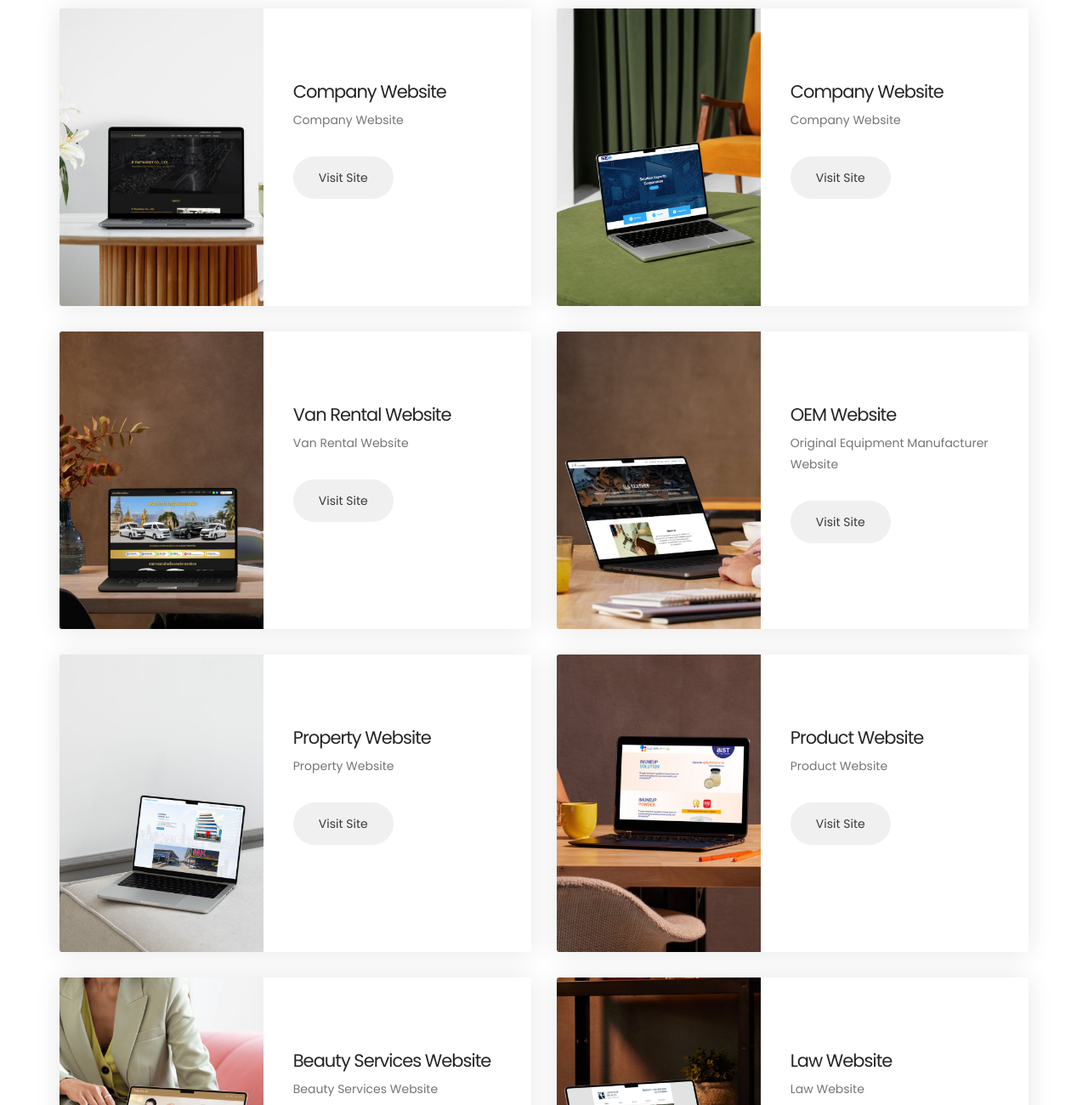
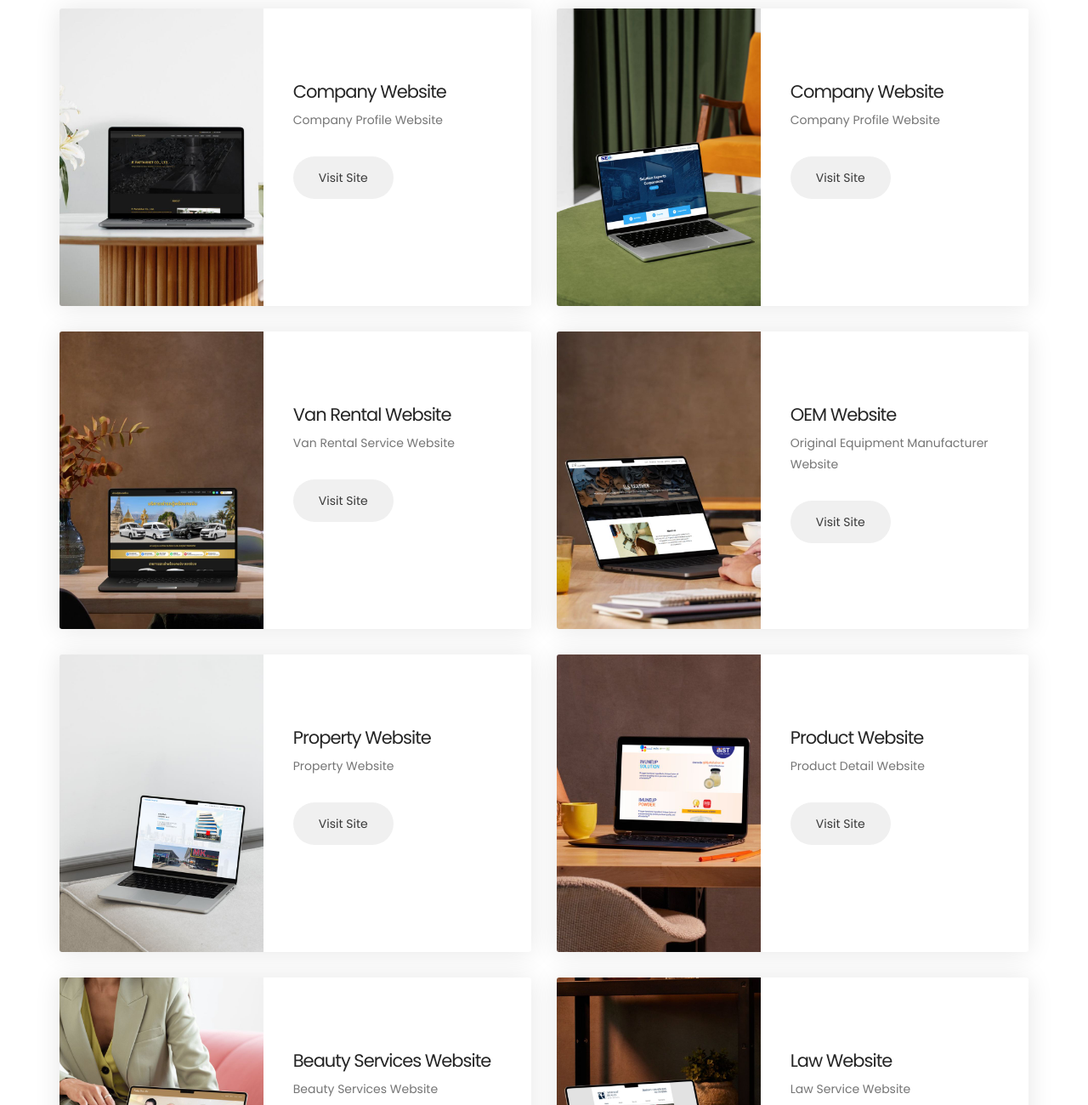
Before and after one commit to ApisaraOsw/portfolio, a plain HTML site: page index.html in a window 1280 px wide. Shown: the part 1440-2740 px from the top of the page at 85% size. Drawn offline with Linux system fonts and the light colour scheme.

Commit message:
Update Content

```diff
--- a/index.html
+++ b/index.html
@@ -127,7 +127,7 @@ http://www.templatemo.com/tm-509-hydro
                               </div>
                               <div class="media-body blog-info">
                                    <h3><a href="blog-detail.html#pattakhet">Company Website</a></h3>
-                                   <p>Company Website</p>
+                                   <p>Company Profile Website</p>
                                    <a href="https://pattakhet.com" target="_blank" class="btn section-btn">Visit Site</a>
                               </div>
                          </div>
@@ -141,7 +141,7 @@ http://www.templatemo.com/tm-509-hydro
                               </div>
                               <div class="media-body blog-info">
                                    <h3><a href="blog-detail.html#sec">Company Website</a></h3>
-                                   <p>Company Website</p>
+                                   <p>Company Profile Website</p>
                                    <a href="https://secorp.co.th" target="_blank" class="btn section-btn">Visit Site</a>
                               </div>
                          </div>
@@ -155,7 +155,7 @@ http://www.templatemo.com/tm-509-hydro
                               </div>
                               <div class="media-body blog-info">
                                    <h3><a href="blog-detail.html#vanvip">Van Rental Website</a></h3>
-                                   <p>Van Rental Website</p>
+                                   <p>Van Rental Service Website</p>
                                    <a href="https://vanvipservicethailand.com" target="_blank" class="btn section-btn">Visit Site</a>
                               </div>
                          </div>
@@ -197,7 +197,7 @@ http://www.templatemo.com/tm-509-hydro
                               </div>
                               <div class="media-body blog-info">
                                    <h3><a href="blog-detail.html#immune">Product Website</a></h3>
-                                   <p>Product Website</p>
+                                   <p>Product Detail Website</p>
                                    <a href="https://imuneup.com" target="_blank" class="btn section-btn">Visit Site</a>
                               </div>
                          </div>
@@ -225,7 +225,7 @@ http://www.templatemo.com/tm-509-hydro
                               </div>
                               <div class="media-body blog-info">
                                    <h3><a href="blog-detail.html#thaiwill">Law Website</a></h3>
-                                   <p>Law Website</p>
+                                   <p>Law Service Website</p>
                                    <a href="https://www.thaiwillservices.com" target="_blank" class="btn section-btn">Visit Site</a>
                               </div>
                          </div>
```
